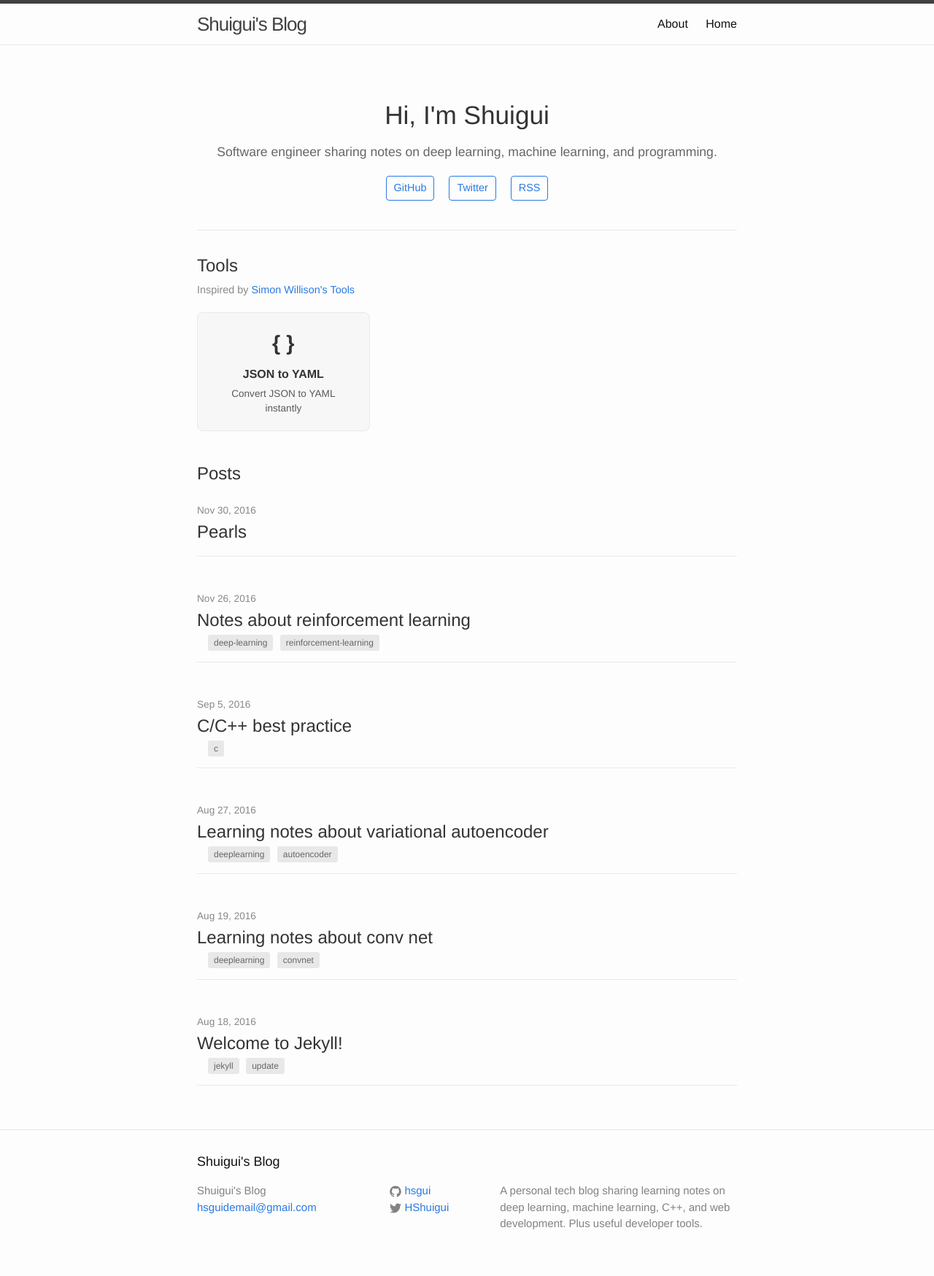
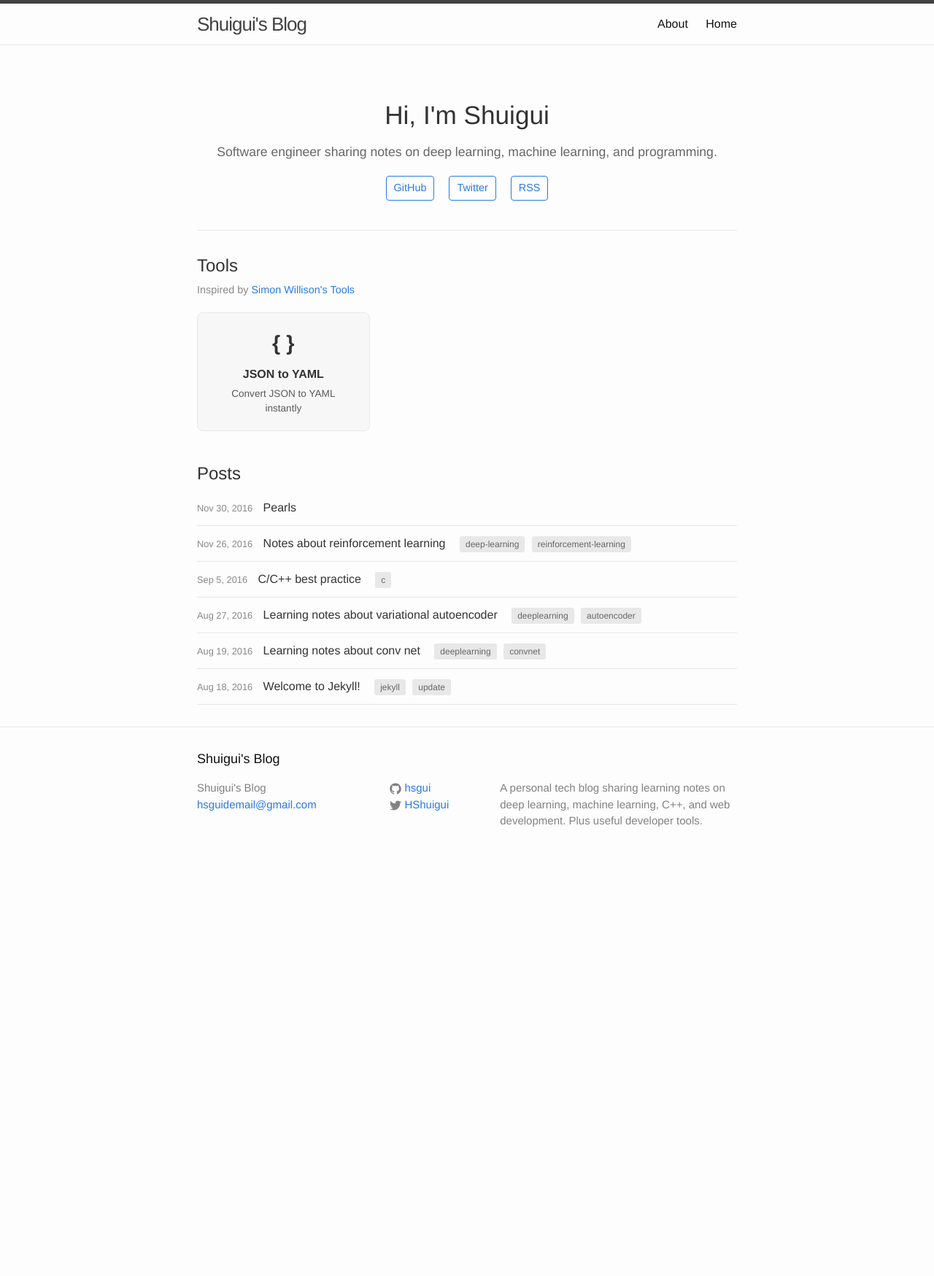
Before and after one commit to hsgui/hsgui.github.io, a Jekyll site: the page built from index.html, in a window 1280 px wide. Shown: the whole page at 73% size. Built offline with Jekyll 4.4.1, drawn with Linux system fonts in a browser that asks for light colours; after the commit the page ends 1197 px from its top, so only the background shows below that.

Commit message:
Fix post list spacing - reduce line height
Co-Authored-By: Claude <noreply@anthropic.com>

```diff
--- a/index.html
+++ b/index.html
@@ -158,21 +158,25 @@ title: Home
   padding: 0;
 }
 
-.posts-section .post-list li {
-  padding: 15px 0;
+.posts-section .post-list > li {
+  padding: 12px 0;
+  margin-bottom: 0 !important;
   border-bottom: 1px solid #e8e8e8;
 }
 
 .posts-section .post-meta {
-  font-size: 0.85em;
+  font-size: 0.8em;
   color: #888;
   margin-right: 10px;
+  display: inline;
 }
 
 .posts-section .post-link {
   color: #333;
   text-decoration: none;
   font-weight: 500;
+  font-size: 1em !important;
+  display: inline;
 }
 
 .posts-section .post-link:hover {
```
